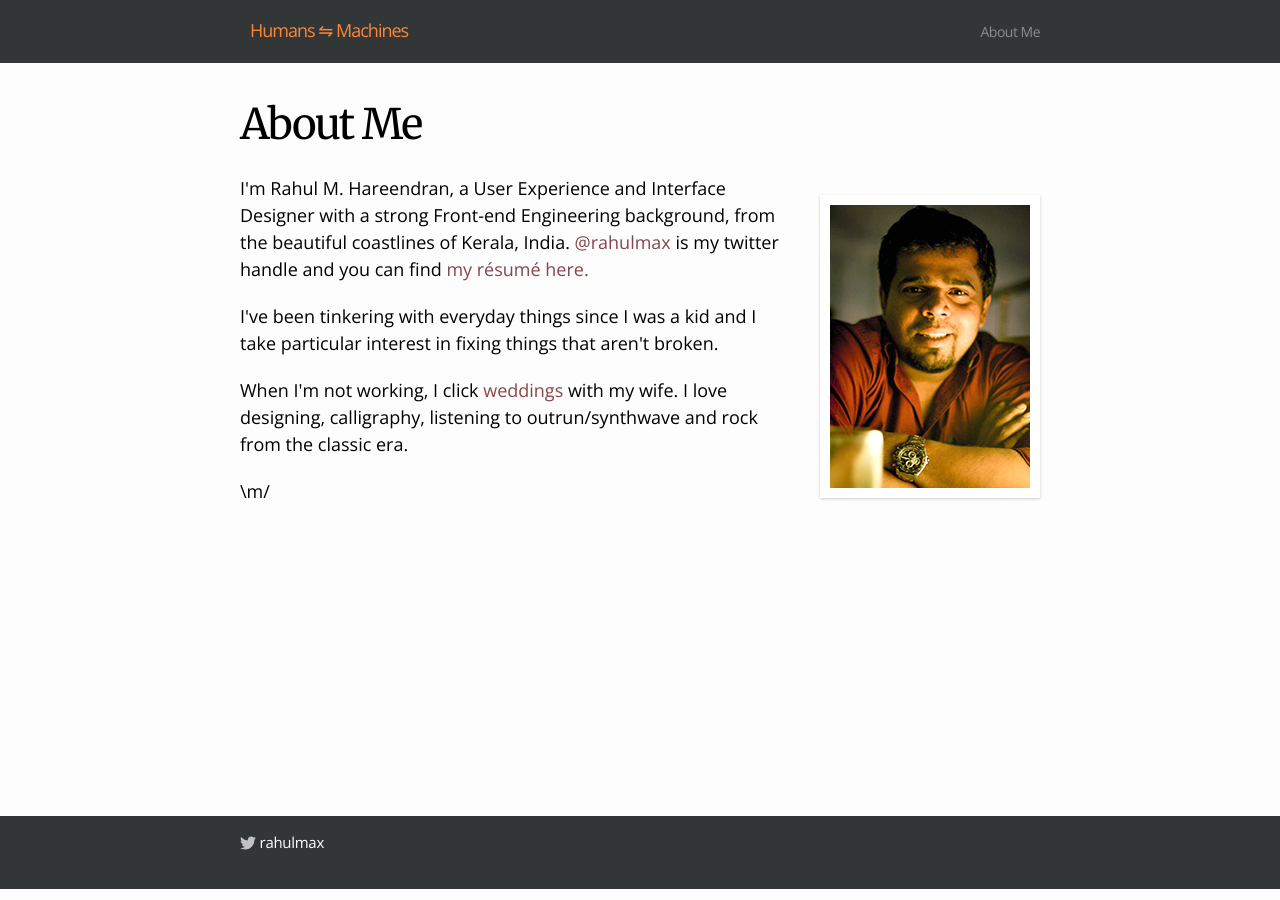
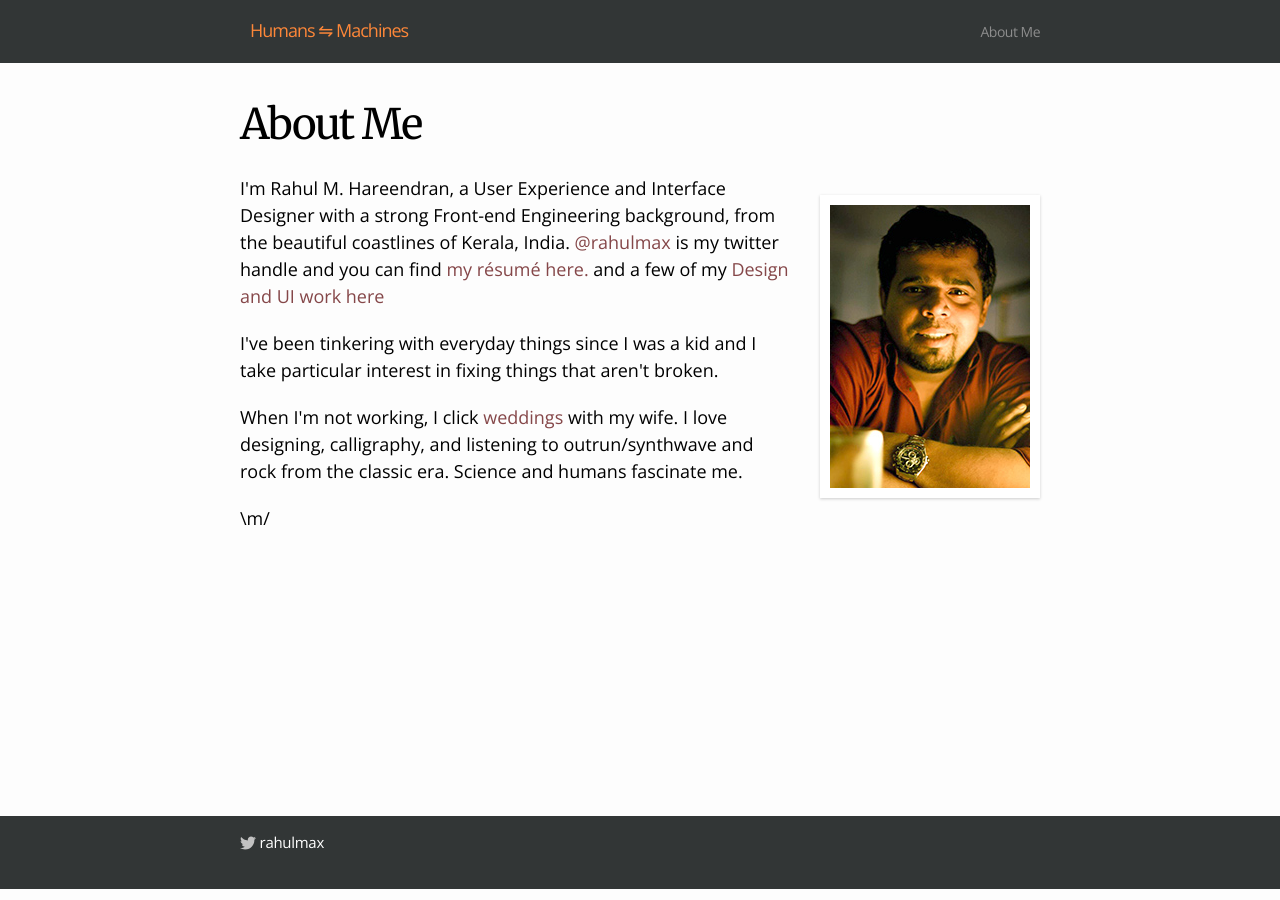
Before and after one commit to rahulmax/rahulmax.github.io, a Jekyll site: the page built from about.md, in a window 1280 px wide. Built offline with Jekyll 4.4.1, drawn with Linux system fonts in a browser that asks for light colours.

Commit message:
about me

```diff
--- a/about.md
+++ b/about.md
@@ -7,11 +7,11 @@ permalink: /about/
 <p class="profile-img"><img src="/assets/me.jpg" title="Rahul M. Hareendran"/></p>
 <div class="profile-content">
 
-  <p>I'm Rahul M. Hareendran, a User Experience and Interface Designer with a strong Front-end Engineering background, from the beautiful coastlines of Kerala, India. <a href="http://twitter.com/rahulmax" title="@rahulmax">@rahulmax</a> is my twitter handle and you can find <a href="/assets/resume_rahul.pdf" title="Download Rahul's Résumé" target="_blank">my résumé here.</a></p>
+  <p>I'm Rahul M. Hareendran, a User Experience and Interface Designer with a strong Front-end Engineering background, from the beautiful coastlines of Kerala, India. <a href="http://twitter.com/rahulmax" title="@rahulmax">@rahulmax</a> is my twitter handle and you can find <a href="/assets/resume_rahul.pdf" title="Download Rahul's Résumé" target="_blank">my résumé here.</a> and a few of my <a href="http://behance.net/rahulmax" title="Rahul's Behance Portfolio — Design and UI work" target="_blank">Design and UI work here</a></p>
 
   <p>I've been tinkering with everyday things since I was a kid and I take particular interest in fixing things that aren't broken.</p>
 
-  <p>When I'm not working, I click <a href="http://rimisen.in/about" title="Rimi Sen Photography" target="_blank">weddings</a>  with my wife. I love designing, calligraphy, listening to outrun/synthwave and rock from the classic era.</p>
+  <p>When I'm not working, I click <a href="http://rimisen.in/about" title="Rimi Sen Photography" target="_blank">weddings</a>  with my wife. I love designing, calligraphy, and listening to outrun/synthwave and rock from the classic era. Science and humans fascinate me.</p>
 
   <p>\m/</p>
 </div>
```
